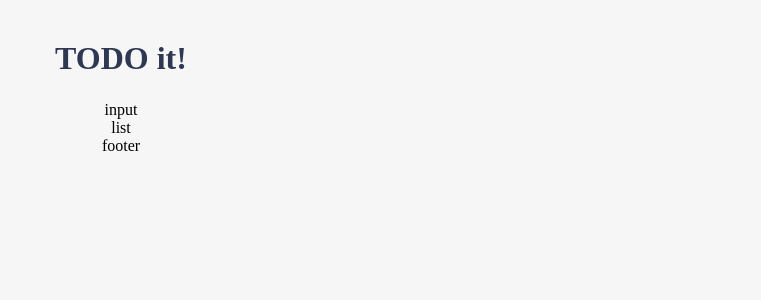
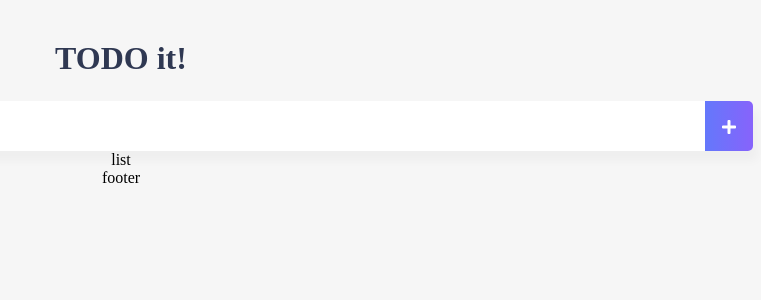
Before and after one commit to jerome-spin/vue-intermediate, a Vue app in the folder vue-todo/: page / in a window 1280 px wide. Shown: the top 300 px of the page, without its empty margins (519-1280 px from the left). Built offline with nearby package versions, Linux system fonts and the light colour scheme.

Commit message:
Create TodoInput Component

```diff
--- a/vue-todo/src/components/TodoInput.vue
+++ b/vue-todo/src/components/TodoInput.vue
@@ -1,9 +1,54 @@
 <template>
-    <div>input</div>
+    <div class="inputBox shadow">
+        <input type="text" v-model="newTodoItem" v-on:keyup.enter="addTodo" />
+        <span class="addContainer" v-on:click="addTodo">
+            <i class="fas fa-plus addBtn"></i>
+        </span>
+    </div>
 </template>
 
 <script>
-export default {};
+export default {
+    data: function() {
+        return {
+            newTodoItem: '',
+        };
+    },
+    methods: {
+        addTodo: function() {
+            localStorage.setItem(this.newTodoItem, this.newTodoItem);
+            this.clearInput();
+        },
+        clearInput: function() {
+            this.newTodoItem = '';
+        },
+    },
+};
 </script>
 
-<style></style>
+<style scoped>
+input:focus {
+    outline: none;
+}
+.inputBox {
+    background: #fff;
+    height: 50px;
+    line-height: 50px;
+    border-radius: 5px;
+}
+.inputBox input {
+    border-style: none;
+    font-size: 0.9rem;
+}
+.addContainer {
+    float: right;
+    background: linear-gradient(to right, #6478fb, #8763fb);
+    display: block;
+    width: 3rem;
+    border-radius: 0 5px 5px 0;
+}
+.addBtn {
+    color: #fff;
+    vertical-align: middle;
+}
+</style>
```
